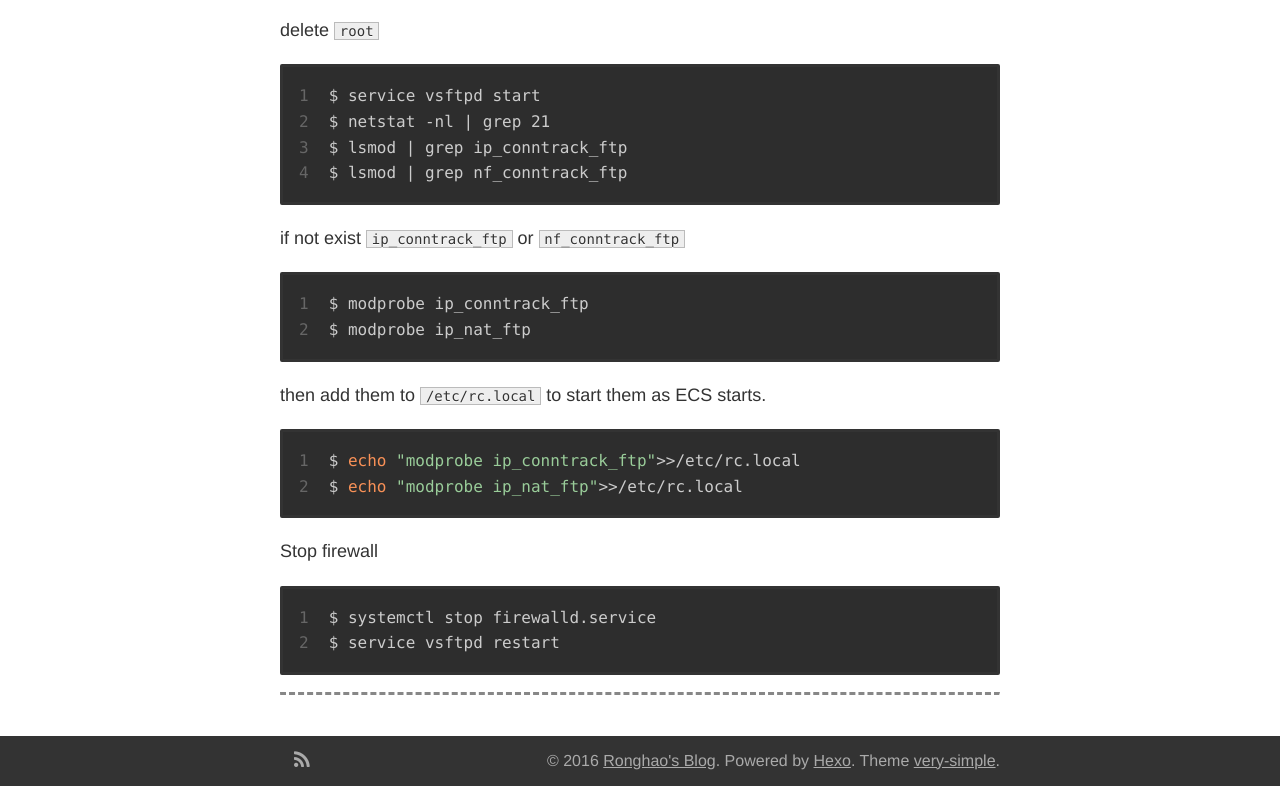
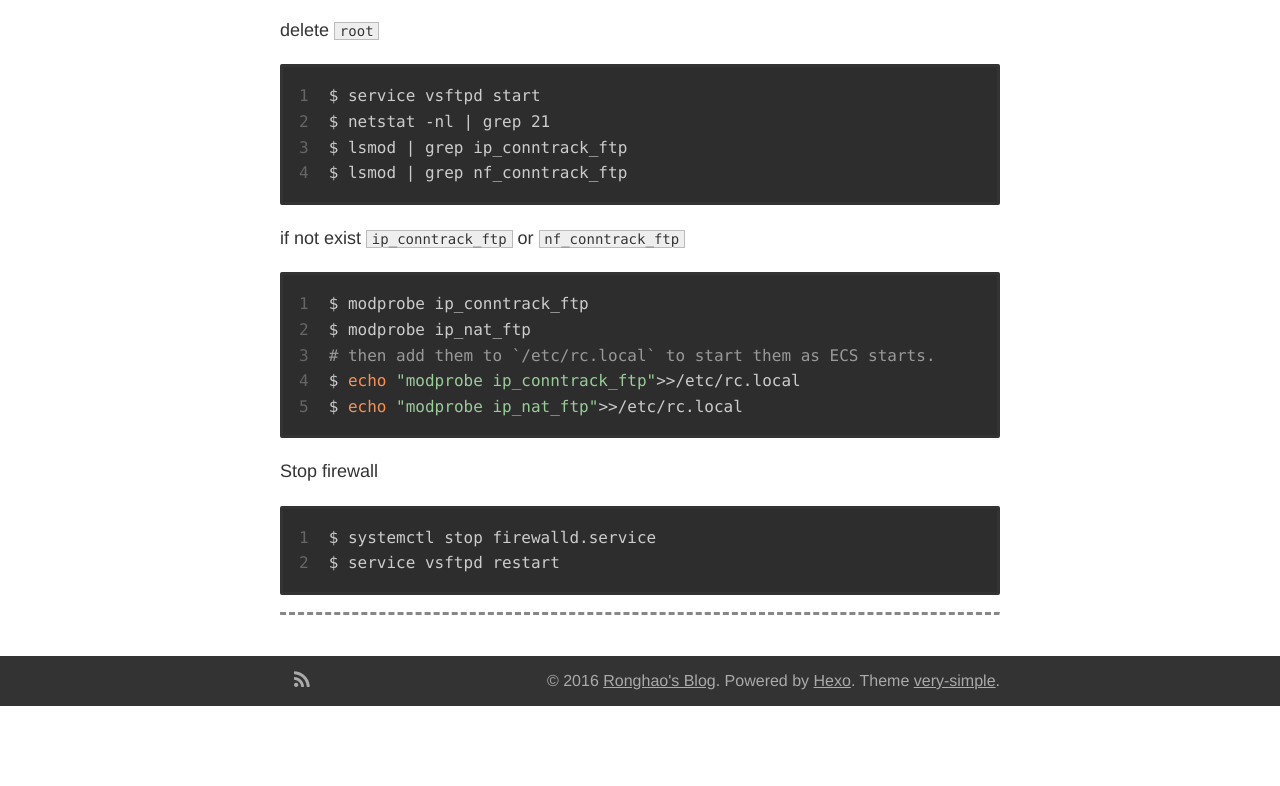
Before and after one commit to DOYOULIKEMI/smartsrh.github.io, a plain HTML site: page 2016/03/28/CentOS-Notes/index.html in a window 1280 px wide. Shown: the part 2058-2844 px from the top of the page. After the commit the page ends 2764 px from the top, so only its background shows below. Drawn offline with nearby package versions, Linux system fonts and the light colour scheme; some packages are replaced by stand-ins of ours; a script that the page names is missing.

Commit message:
Site updated: 2016-03-28 23:07:47

```diff
--- a/2016/03/28/CentOS-Notes/index.html
+++ b/2016/03/28/CentOS-Notes/index.html
@@ -42,9 +42,7 @@
 <p>delete <code>root</code></p>
 <figure class="highlight bash"><table><tr><td class="gutter"><pre><span class="line">1</span><br><span class="line">2</span><br><span class="line">3</span><br><span class="line">4</span><br></pre></td><td class="code"><pre><span class="line">$ service vsftpd start</span><br><span class="line">$ netstat -nl | grep 21</span><br><span class="line">$ lsmod | grep ip_conntrack_ftp</span><br><span class="line">$ lsmod | grep nf_conntrack_ftp</span><br></pre></td></tr></table></figure>
 <p>if not exist <code>ip_conntrack_ftp</code> or <code>nf_conntrack_ftp</code></p>
-<figure class="highlight bash"><table><tr><td class="gutter"><pre><span class="line">1</span><br><span class="line">2</span><br></pre></td><td class="code"><pre><span class="line">$ modprobe ip_conntrack_ftp</span><br><span class="line">$ modprobe ip_nat_ftp</span><br></pre></td></tr></table></figure>
-<p>then add them to <code>/etc/rc.local</code> to start them as ECS starts.</p>
-<figure class="highlight bash"><table><tr><td class="gutter"><pre><span class="line">1</span><br><span class="line">2</span><br></pre></td><td class="code"><pre><span class="line">$ <span class="built_in">echo</span> <span class="string">"modprobe ip_conntrack_ftp"</span>&gt;&gt;/etc/rc.local</span><br><span class="line">$ <span class="built_in">echo</span> <span class="string">"modprobe ip_nat_ftp"</span>&gt;&gt;/etc/rc.local</span><br></pre></td></tr></table></figure>
+<figure class="highlight bash"><table><tr><td class="gutter"><pre><span class="line">1</span><br><span class="line">2</span><br><span class="line">3</span><br><span class="line">4</span><br><span class="line">5</span><br></pre></td><td class="code"><pre><span class="line">$ modprobe ip_conntrack_ftp</span><br><span class="line">$ modprobe ip_nat_ftp</span><br><span class="line"><span class="comment"># then add them to `/etc/rc.local` to start them as ECS starts.</span></span><br><span class="line">$ <span class="built_in">echo</span> <span class="string">"modprobe ip_conntrack_ftp"</span>&gt;&gt;/etc/rc.local</span><br><span class="line">$ <span class="built_in">echo</span> <span class="string">"modprobe ip_nat_ftp"</span>&gt;&gt;/etc/rc.local</span><br></pre></td></tr></table></figure>
 <p>Stop firewall</p>
 <figure class="highlight bash"><table><tr><td class="gutter"><pre><span class="line">1</span><br><span class="line">2</span><br></pre></td><td class="code"><pre><span class="line">$ systemctl stop firewalld.service</span><br><span class="line">$ service vsftpd restart</span><br></pre></td></tr></table></figure></div><!-- comment system--><div class="container"><hr></div></article><footer id="footer"><div class="container"><div class="bar"><div class="social"><a href="/atom.xml" target="_blank"><i class="fa fa-rss"></i></a></div><div class="footer">© 2016 <a href="/" rel="nofollow">Ronghao's Blog</a>. Powered by <a rel="nofollow" target="_blank" href="https://hexo.io">Hexo</a>. Theme <a target="_blank" href="https://github.com/lotabout/very-simple">very-simple</a>.</div></div></div></footer><link rel="stylesheet" type="text/css" href="//cdn.bootcss.com/fancybox/2.1.5/jquery.fancybox.css"><script src="//cdn.bootcss.com/jquery/2.0.3/jquery.min.js"></script><script src="//cdn.bootcss.com/fancybox/2.1.5/jquery.fancybox.pack.js"></script><script>$(document).ready(function() {
     $(".fancybox").fancybox();
```
